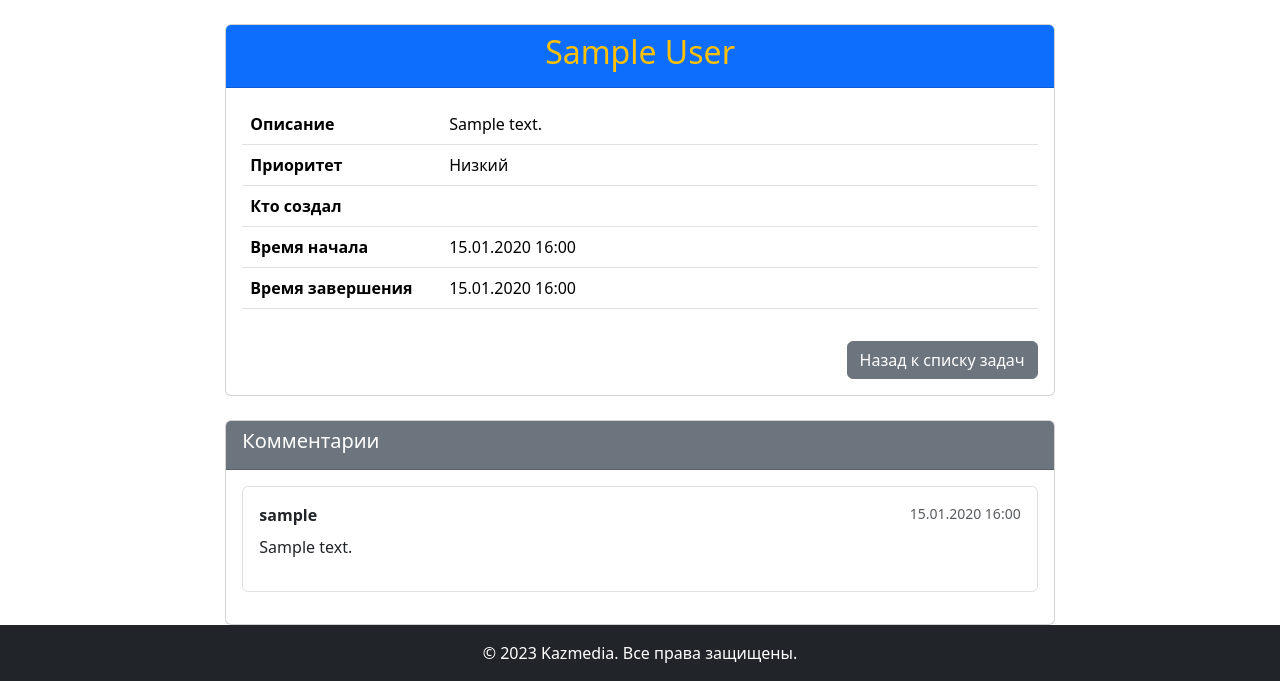
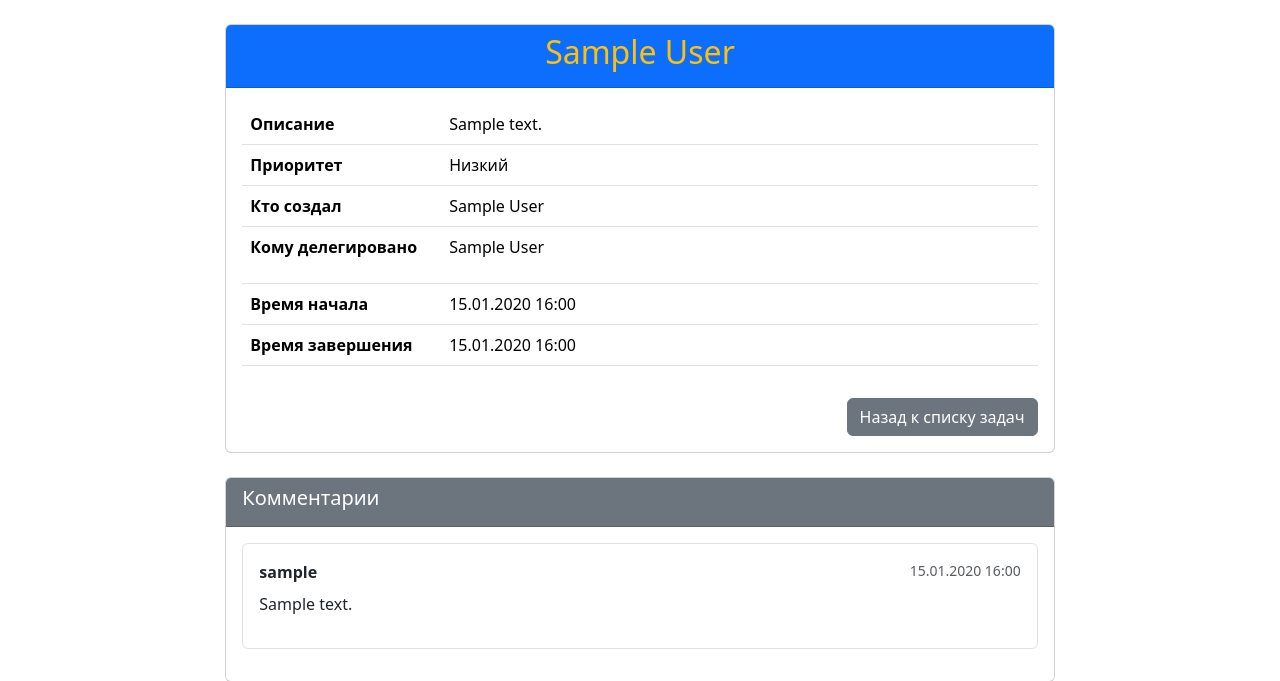
Before and after one commit to JohhnyN/Portal, a Django app: page /ru/accounts/tasks/1/ in a window 1280 px wide. Shown: the part 132-813 px from the top of the page. Run offline with Django 5.2, Linux system fonts and the light colour scheme; a user stored in the database is signed in; tables that the repository leaves empty hold one stand-in row (values such as "Sample post"); some libraries are stand-ins or nearby versions.

Commit message:
Обновление проекта: задачи

```diff
--- a/portal/accounts/forms.py
+++ b/portal/accounts/forms.py
@@ -6,7 +6,7 @@ from .models import Task, Comment, CustomUser
 class TaskForm(forms.ModelForm):
     class Meta:
         model = Task
-        fields = ["title", "description", "priority", "shared_with", "is_completed"]
+        fields = ["title", "description", "priority", "shared_with"]
         widgets = {
             "shared_with": forms.SelectMultiple(attrs={"class": "form-control"}),
         }
--- a/portal/accounts/models.py
+++ b/portal/accounts/models.py
@@ -6,13 +6,13 @@ from django.utils.translation import gettext_lazy as _
 
 class CustomUser(AbstractUser):
     custom_first_name = models.CharField(
-        max_length=300, verbose_name=_("Имя"), blank=True, null=True
+        max_length=300, verbose_name=_("Имя"), blank=True, null=True, default=""
     )
     custom_last_name = models.CharField(
-        max_length=300, verbose_name=_("Фамилия"), blank=True, null=True
+        max_length=300, verbose_name=_("Фамилия"), blank=True, null=True, default=""
     )
     surname = models.CharField(
-        max_length=300, verbose_name=_("Отчество"), blank=True, null=True
+        max_length=300, verbose_name=_("Отчество"), blank=True, null=True, default=""
     )
     photo = models.ImageField(upload_to="profile_photos/", null=True, blank=True)
 
--- a/portal/accounts/templates/accounts/profile.html
+++ b/portal/accounts/templates/accounts/profile.html
@@ -30,15 +30,15 @@
                 {% csrf_token %}
                 <div class="mb-3">
                     <label for="custom_first_name" class="form-label">{% trans "Имя" %}</label>
-                    <input type="text" class="form-control" id="custom_first_name" name="custom_first_name" value="{{ user.custom_first_name }}">
+                    <input type="text" class="form-control" id="custom_first_name" name="custom_first_name" value="{{ user.custom_first_name|default_if_none:'' }}">
                 </div>
                 <div class="mb-3">
                     <label for="custom_last_name" class="form-label">{% trans "Фамилия" %}</label>
-                    <input type="text" class="form-control" id="custom_last_name" name="custom_last_name" value="{{ user.custom_last_name }}">
+                    <input type="text" class="form-control" id="custom_last_name" name="custom_last_name" value="{{ user.custom_last_name|default_if_none:'' }}">
                 </div>
                 <div class="mb-3">
                     <label for="surname" class="form-label">{% trans "Отчество" %}</label>
-                    <input type="text" class="form-control" id="surname" name="surname" value="{{ user.surname }}">
+                    <input type="text" class="form-control" id="surname" name="surname" value="{{ user.surname|default_if_none:'' }}">
                 </div>
                 <button type="submit" class="btn btn-primary">{% trans "Сохранить изменения" %}</button>
             </form>
--- a/portal/accounts/templates/accounts/task_detail.html
+++ b/portal/accounts/templates/accounts/task_detail.html
@@ -29,10 +29,30 @@
                                 <tr>
                                     <td><strong>{% trans "Кто создал" %}</strong></td>
                                     <td>
-                                        {% if CURRENT_LANGUAGE == 'ru' %}
-                                            {{ task.user.first_name_ru }} {{ task.user.last_name_ru }}
+                                        {% if task.user.custom_first_name or task.user.custom_last_name %}
+                                            {{ task.user.custom_first_name|default_if_none:'' }} {{ task.user.custom_last_name|default_if_none:'' }}
                                         {% else %}
-                                            {{ task.user.first_name_kk }} {{ task.user.last_name_kk }}
+                                            {{ task.user.username }}
+                                        {% endif %}
+                                    </td>
+                                </tr>
+                                <tr>
+                                    <td><strong>{% trans "Кому делегировано" %}</strong></td>
+                                    <td>
+                                        {% if task.shared_with.exists %}
+                                            <ul class="list-unstyled">
+                                                {% for user in task.shared_with.all %}
+                                                    <li>
+                                                        {% if user.custom_first_name or user.custom_last_name %}
+                                                            {{ user.custom_first_name|default_if_none:'' }} {{ user.custom_last_name|default_if_none:'' }}
+                                                        {% else %}
+                                                            {{ user.username }}
+                                                        {% endif %}
+                                                    </li>
+                                                {% endfor %}
+                                            </ul>
+                                        {% else %}
+                                            {% trans "Не делегировано" %}
                                         {% endif %}
                                     </td>
                                 </tr>
@@ -55,8 +75,10 @@
                     </div>
                     <div class="text-end mt-3">
                         {% if task.user == request.user and not task.is_completed %}
-                            <a href="{% url 'task_edit' task.id %}" class="btn btn-warning">{% trans "Изменить" %}</a>
-                            <a href="{% url 'task_delete' task.id %}" class="btn btn-danger">{% trans "Удалить" %}</a>
+                            {% if not task.shared_with.exists %}
+                                <a href="{% url 'task_edit' task.id %}" class="btn btn-warning">{% trans "Изменить" %}</a>
+                                <a href="{% url 'task_delete' task.id %}" class="btn btn-danger">{% trans "Удалить" %}</a>
+                            {% endif %}
                             <a href="{% url 'task_complete' task.id %}" class="btn btn-success">{% trans "Завершить" %}</a>
                         {% endif %}
                         <a href="{% url 'tasks' %}" class="btn btn-secondary">{% trans "Назад к списку задач" %}</a>
--- a/portal/accounts/templates/accounts/tasks.html
+++ b/portal/accounts/templates/accounts/tasks.html
@@ -45,7 +45,11 @@
                             <ul class="list-unstyled">
                                 {% for shared_with_comment in task_with_comments.shared_with_comments %}
                                     <li>
+                                        {% if shared_with_comment.user.custom_first_name or shared_with_comment.user.custom_last_name %}
                                             {{ shared_with_comment.user.custom_first_name }} {{ shared_with_comment.user.custom_last_name }}
+                                        {% else %}
+                                            {{ shared_with_comment.user.username }}
+                                        {% endif %}
                                         {% if shared_with_comment.has_comments %}
                                             <span class="badge bg-info">{% trans "Есть комментарий" %}</span>
                                         {% endif %}
@@ -66,6 +70,7 @@
                         {% if task_with_comments.task.is_completed %}
                             <span class="badge bg-secondary">{% trans "Задача завершена" %}</span>
                         {% elif task_with_comments.task.user == request.user %}
+                            {% if not task_with_comments.shared_with_comments %}
                                 {% if not task_with_comments.task.comments.exists %}
                                     <a href="{% url 'task_edit' task_with_comments.task.id %}" class="btn btn-warning btn-sm mb-2 d-flex align-items-center">
                                         <img src="{% static 'phonebook/img/edit-info.png' %}" alt="{% trans 'Изменить' %}" width="16" height="16" class="me-2">
@@ -75,6 +80,7 @@
                                         <img src="{% static 'phonebook/img/delete.png' %}" alt="{% trans 'Удалить' %}" width="16" height="16" class="me-2">
                                         {% trans "Удалить" %}
                                     </a>
+                                {% endif %}
                             {% endif %}
                             <a href="{% url 'task_complete' task_with_comments.task.id %}" class="btn btn-success btn-sm mb-2 d-flex align-items-center">
                                 <img src="{% static 'accounts/img/completed.png' %}" alt="{% trans 'Завершить' %}" width="16" height="16" class="me-2">
--- a/portal/portal/settings.py
+++ b/portal/portal/settings.py
@@ -24,6 +24,7 @@ INSTALLED_APPS = [
     "import_export",
     "mptt",
     "django_python3_ldap",
+    "django_select2",
     "accounts",
     "main",
     "phonebook",
```
Also changed, not shown: portal/accounts/templates/accounts/task_form.html (+13 -20 lines), portal/accounts/migrations/0009_alter_customuser_custom_first_name_and_more.py (added). Lines whose indentation alone changed are shown as unchanged.
